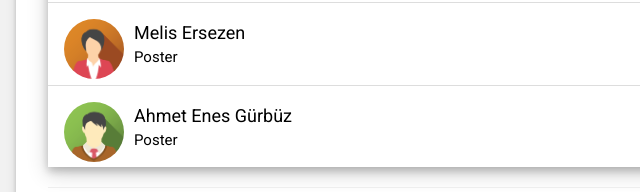
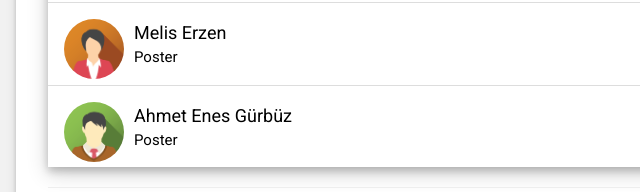
Before and after one commit to dormitoryservicesystem/dormitoryservicesystem.github.io, a plain HTML site: page team.html in a window 1280 px wide. Shown: the part 908-1100 px from the top of the page, 0-640 px from the left. Drawn offline with Linux system fonts and the light colour scheme; a script that the page names is missing.

Commit message:
Add files via upload

```diff
--- a/team.html
+++ b/team.html
@@ -96,7 +96,7 @@ html,body,h1,h2,h3,h4,h5,h6 {font-family: "Roboto", sans-serif}
   </li>
   <li class="w3-padding-16">
     <img src="media/kiz.png" class="w3-left w3-circle" style="width:60px;margin-right: 10px;">
-    <span class="w3-large">Melis Ersezen</span><br>
+    <span class="w3-large">Melis Erzen</span><br>
     <span>Poster</span>
   </li>
   <li class="w3-padding-16">
```
